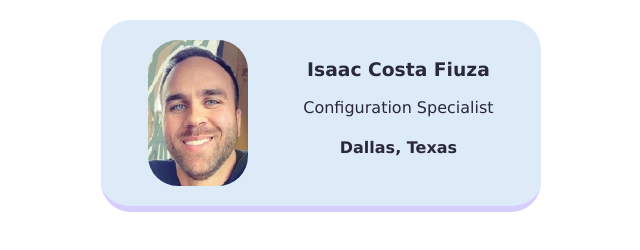
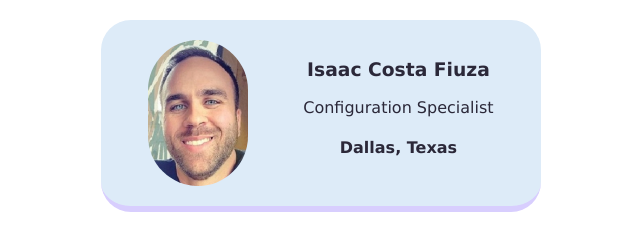
Before and after one commit to ifiuza/business-card, a website built with Vite: page index.html in a window 1280 px wide. Shown: the whole page, without its empty margins (319-959 px from the left). Built offline with nearby package versions, Linux system fonts and the light colour scheme.

Commit message:
Update styles.css
updating border radius

```diff
--- a/styles.css
+++ b/styles.css
@@ -5,7 +5,7 @@ body {
 
 .avatar {
     width: 100px;
-    border-radius: 30px;
+    border-radius: 50px;
 }
 
 .card {
```
